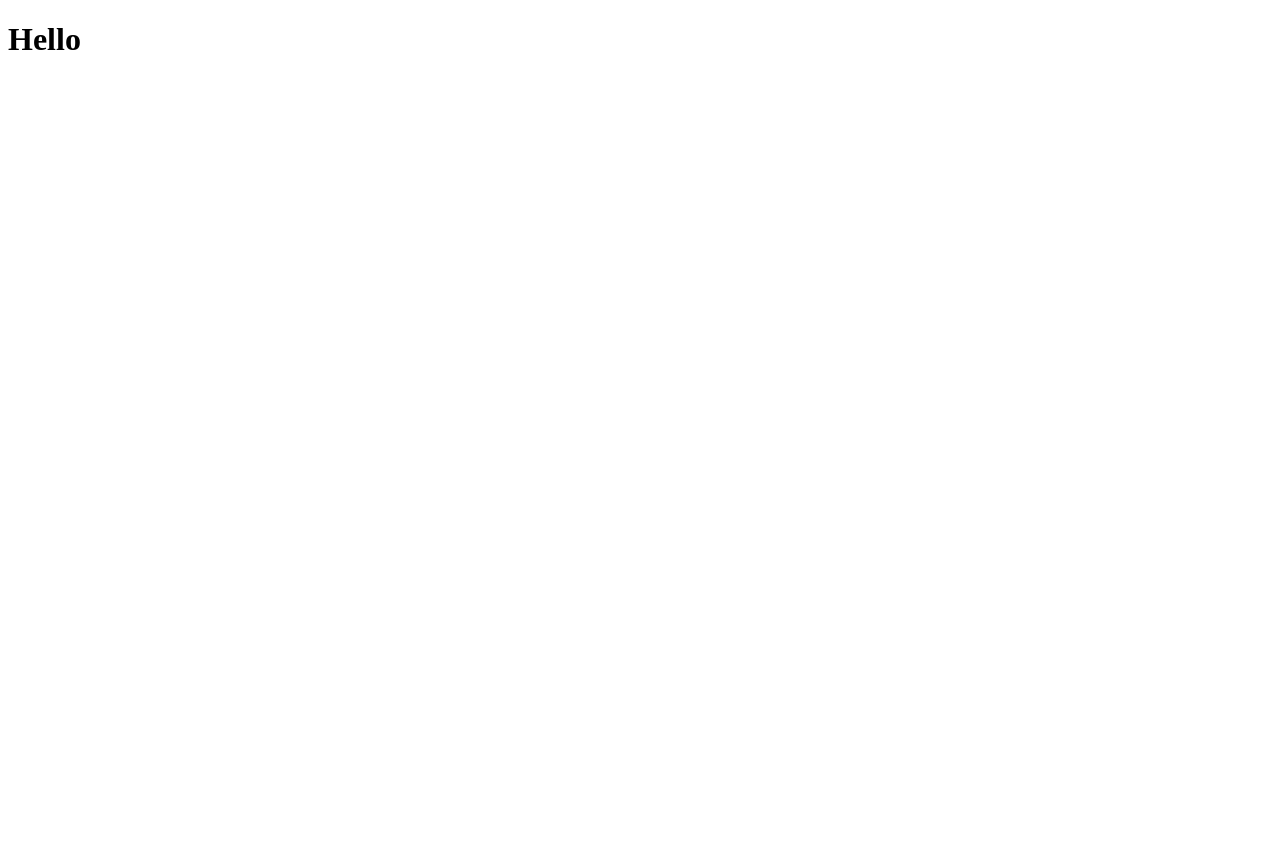
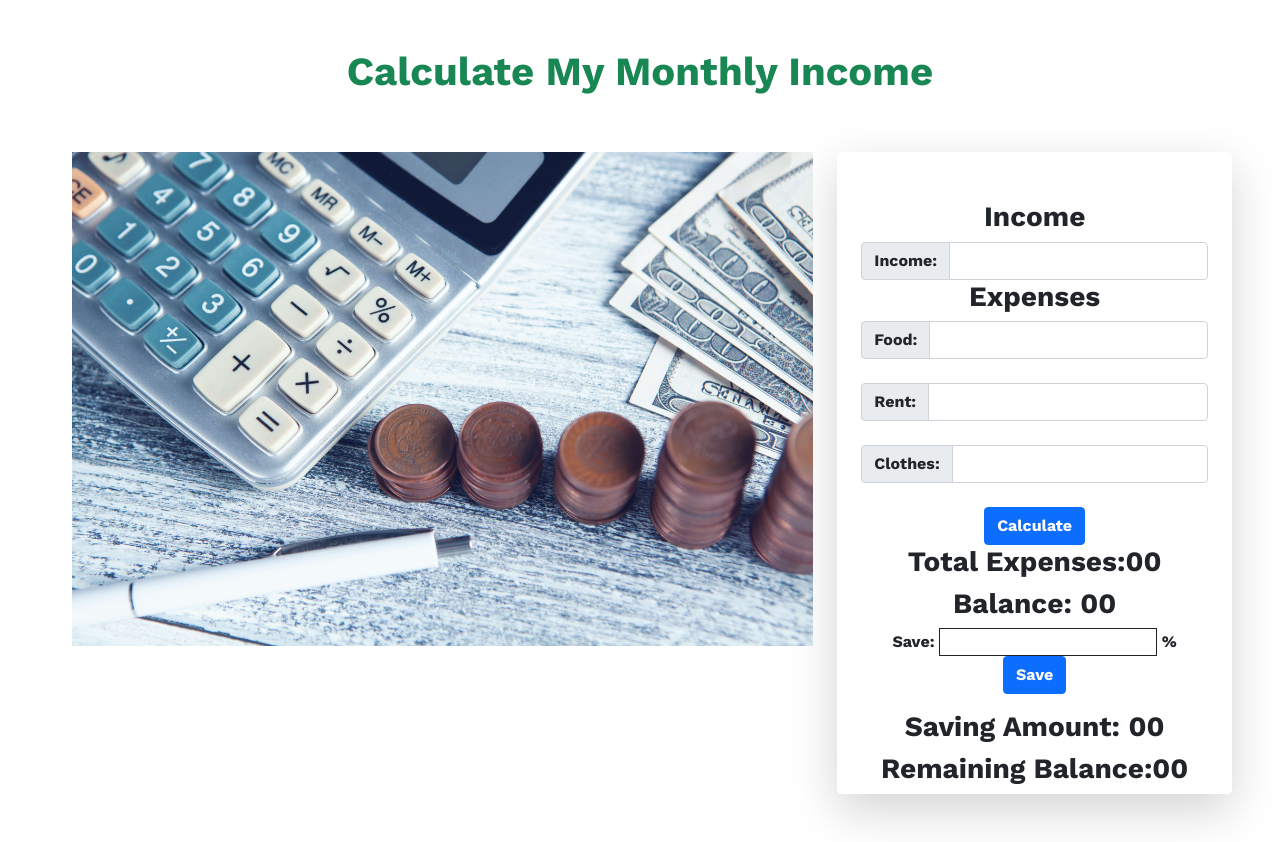
Before and after one commit to MohammadFaysal731/calculalte-my-monthly-income-a5, a plain HTML site: page index.html in a window 1280 px wide. Before the commit the page ends 800 px from the top, so only its background shows below. Drawn offline with nearby package versions, Linux system fonts and the light colour scheme.

Commit message:
finisd UI

```diff
--- /dev/null
+++ b/css/style.css
@@ -0,0 +1,11 @@
+/* google font  */
+@import url('https://fonts.googleapis.com/css2?family=Fira+Sans:wght@700&family=Lato:ital,wght@0,700;1,700&family=Poppins:ital,wght@0,600;1,500&family=Raleway:ital,wght@0,600;1,500;1,600&family=Roboto+Serif:wght@600&family=Roboto:wght@500;700&family=Work+Sans:wght@700&display=swap');
+body{
+    font-family: 'Fira Sans', sans-serif;
+    font-family: 'Lato', sans-serif;
+    font-family: 'Poppins', sans-serif;
+    font-family: 'Raleway', sans-serif;
+    font-family: 'Roboto', sans-serif;
+    font-family: 'Roboto Serif', sans-serif;
+    font-family: 'Work Sans', sans-serif;
+};
--- a/index.html
+++ b/index.html
@@ -6,10 +6,67 @@
     <meta http-equiv="X-UA-Compatible" content="IE=edge">
     <meta name="viewport" content="width=device-width, initial-scale=1.0">
     <title>Calculate My Monthly Income</title>
+    <!-- bootstrap css  -->
+    <link href="https://cdn.jsdelivr.net/npm/bootstrap@5.1.3/dist/css/bootstrap.min.css" rel="stylesheet"
+        integrity="sha384-1BmE4kWBq78iYhFldvKuhfTAU6auU8tT94WrHftjDbrCEXSU1oBoqyl2QvZ6jIW3" crossorigin="anonymous">
+    <!-- caustom css  -->
+    <link rel="stylesheet" href="css/style.css">
 </head>
 
 <body>
-    <h1>Hello</h1>
+    <section>
+        <h1 class="text-center mt-5 text-success">Calculate My Monthly Income</h1>
+        <div class="row mt-1 g-5 m-5">
+            <div class="col-12 col-lg-8">
+                <img class="img-fluid" src="images/calculator.jpg" alt="">
+            </div>
+            <div class="col-12 col-lg-4 shadow-lg rounded-3">
+                <div class="text-center mt-5">
+                    <h3>Income</h3>
+                    <div class="input-group flex-nowrap">
+                        <span class="input-group-text" id="addon-wrapping">Income:</span>
+                        <input type="text" class="form-control" placeholder="" aria-label=""
+                            aria-describedby="addon-wrapping">
+                    </div>
+                    <h3>Expenses</h3>
+                    <div class="input-group flex-nowrap">
+                        <span class="input-group-text" id="addon-wrapping">Food:</span>
+                        <input type="text" class="form-control" placeholder="" aria-label=""
+                            aria-describedby="addon-wrapping">
+                    </div>
+                    <br>
+                    <div class="input-group flex-nowrap">
+                        <span class="input-group-text" id="addon-wrapping">Rent:</span>
+                        <input type="text" class="form-control" placeholder="" aria-label=""
+                            aria-describedby="addon-wrapping">
+                    </div>
+                    <br>
+                    <div class="input-group flex-nowrap">
+                        <span class="input-group-text" id="addon-wrapping">Clothes:</span>
+                        <input type="text" class="form-control" placeholder="" aria-label=""
+                            aria-describedby="addon-wrapping">
+                    </div>
+                    <br>
+                    <button class="btn btn-primary">Calculate</button>
+                    <h3>Total Expenses:00</h3>
+                    <h3>Balance: 00</h3>
+                    <p>Save: <input class="type text border border-dark"> % <button
+                            class="btn btn-primary">Save</button></p>
+                    <h3>Saving Amount: 00</h3>
+                    <h3>Remaining Balance:00</h3>
+                </div>
+            </div>
+        </div>
+    </section>
+
+
+
+
+
+    <!-- bootstrap js   -->
+    <script src="https://cdn.jsdelivr.net/npm/bootstrap@5.1.3/dist/js/bootstrap.bundle.min.js"
+        integrity="sha384-ka7Sk0Gln4gmtz2MlQnikT1wXgYsOg+OMhuP+IlRH9sENBO0LRn5q+8nbTov4+1p"
+        crossorigin="anonymous"></script>
 </body>
 
 </html>
```
